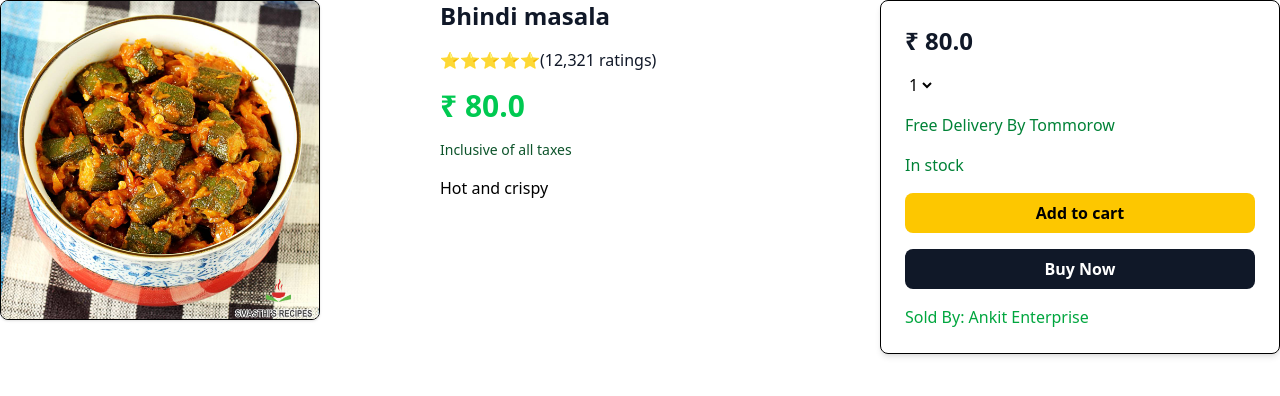
After one commit to Ankittai/Ecommerce_site, a Django app: page /bhindi in a window 1280 px wide. The commit adds this page. Shown: the top 396 px of the page. Run offline with Django 5.2, Linux system fonts and the light colour scheme; data comes from the database, SQL or seed files in the repository.

Commit message:
created detail page and added talwind styling

```diff
--- a/myapp/models.py
+++ b/myapp/models.py
@@ -3,9 +3,15 @@ from django.db import models
 #suppose in name of product name there is space so this slugigy
 #will replace space with any char
 from django.utils.text import slugify
+from django.urls import reverse
 
 # Create your models here.
 class Product(models.Model):
+
+    #method to get url
+    def get_absolute_url(self):
+        return reverse('detail',args=[self.slug])
+
     name=models.CharField(max_length=100)
     price=models.FloatField()
     description=models.TextField()
--- /dev/null
+++ b/myapp/templates/myapp/base.html
@@ -0,0 +1,14 @@
+<!DOCTYPE html>
+<html lang="en">
+<head>
+    <meta charset="UTF-8">
+    <meta name="viewport" content="width=device-width, initial-scale=1.0">
+    <script src="https://cdn.jsdelivr.net/npm/@tailwindcss/browser@4"></script>
+    <title>Document</title>
+</head>
+<body>
+    {% block body %}
+
+    {% endblock %}
+</body>
+</html>
--- /dev/null
+++ b/myapp/templates/myapp/detail.html
@@ -0,0 +1,50 @@
+{% extends 'myapp/base.html' %}
+
+{% block body %}
+
+    <!--Outermost Containre-->
+    <div class="max-w-7xl mx-auto grid grid-cols-3 gap-10">
+        <!--Product Image-->
+        <div class="col-span-1">
+            <img class="w-80 h-80 rounded-lg border shadow-sm" src="{{product.image.url}}" alt="">
+        </div>
+        <!--Product Details-->
+        <div class="col-span-1 space-y-4">
+            <h1 class="text-2xl font-semibold text-gray-900">{{product.name}}</h1>
+            <div class="text-yellow-500">
+                ⭐️⭐️⭐️⭐️⭐️<span class="text-gray-900">(12,321 ratings)</span>
+            </div>
+            <p class="text-3xl text-green-500 font-bold">₹ {{product.price}}</p>
+            <p class="text-sm text-green-900 font-md">Inclusive of all taxes</p>
+            <div>
+                <ul>
+                    {{product.description}}
+                </ul>
+            </div>
+        </div>
+        <!--Buy Box-->
+        <div class="col-span-1 border rounded-lg p-6 space-y-4 shadow-md">
+            <p class="text-2xl font-bold text-gray-900">₹ {{product.price}}</p>
+            <div>
+                <select name="" id="">
+                    <option value="">1</option>
+                    <option value="">2</option>
+                    <option value="">3</option>
+                </select>
+            </div>
+            <p class="'text-sm text-green-700">Free Delivery By Tommorow</p>
+            {% if product.stock %}
+                <p class="'text-sm text-green-700">In stock</p>
+            {% else %}
+                <p class="'text-sm text-green-700">Out Of Stock</p>
+            {% endif %}
+            <button class="w-full bg-yellow-400 text-black font-semibold py-2 rounded-lg">Add to cart</button>
+            <button class="w-full bg-gray-900 text-white font-semibold py-2 rounded-lg">Buy Now</button>
+            <p class="text-green-600">
+                Sold By: Ankit Enterprise
+            </p>
+        </div>
+    </div>
+
+
+{% endblock %}
--- a/myapp/urls.py
+++ b/myapp/urls.py
@@ -5,5 +5,5 @@ from . import views
 
 urlpatterns = [
     path('',views.index,name='index'),
-
+    path('<slug:slug>',views.detail,name='detail')
 ]
--- a/myapp/views.py
+++ b/myapp/views.py
@@ -5,3 +5,7 @@ from .models import Product
 def index(request):
     products=Product.objects.all()
     return render(request,'myapp/index.html',{'products':products})
+
+def detail(request,slug):
+    product=Product.objects.get(slug=slug)
+    return render(request,'myapp/detail.html',{'product':product})
```
Also changed, not shown: myapp/templates/myapp/index.html (+21 -6 lines).
